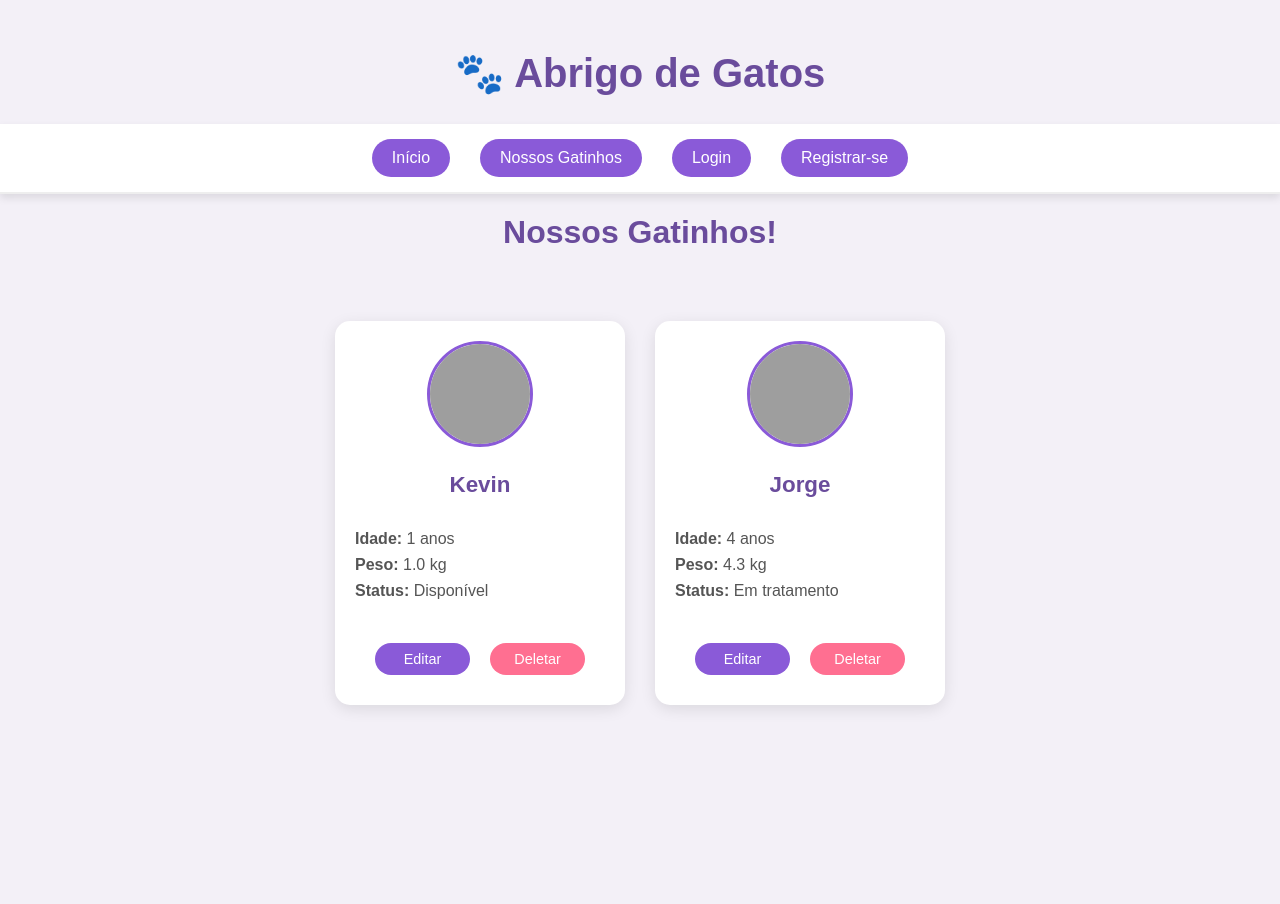
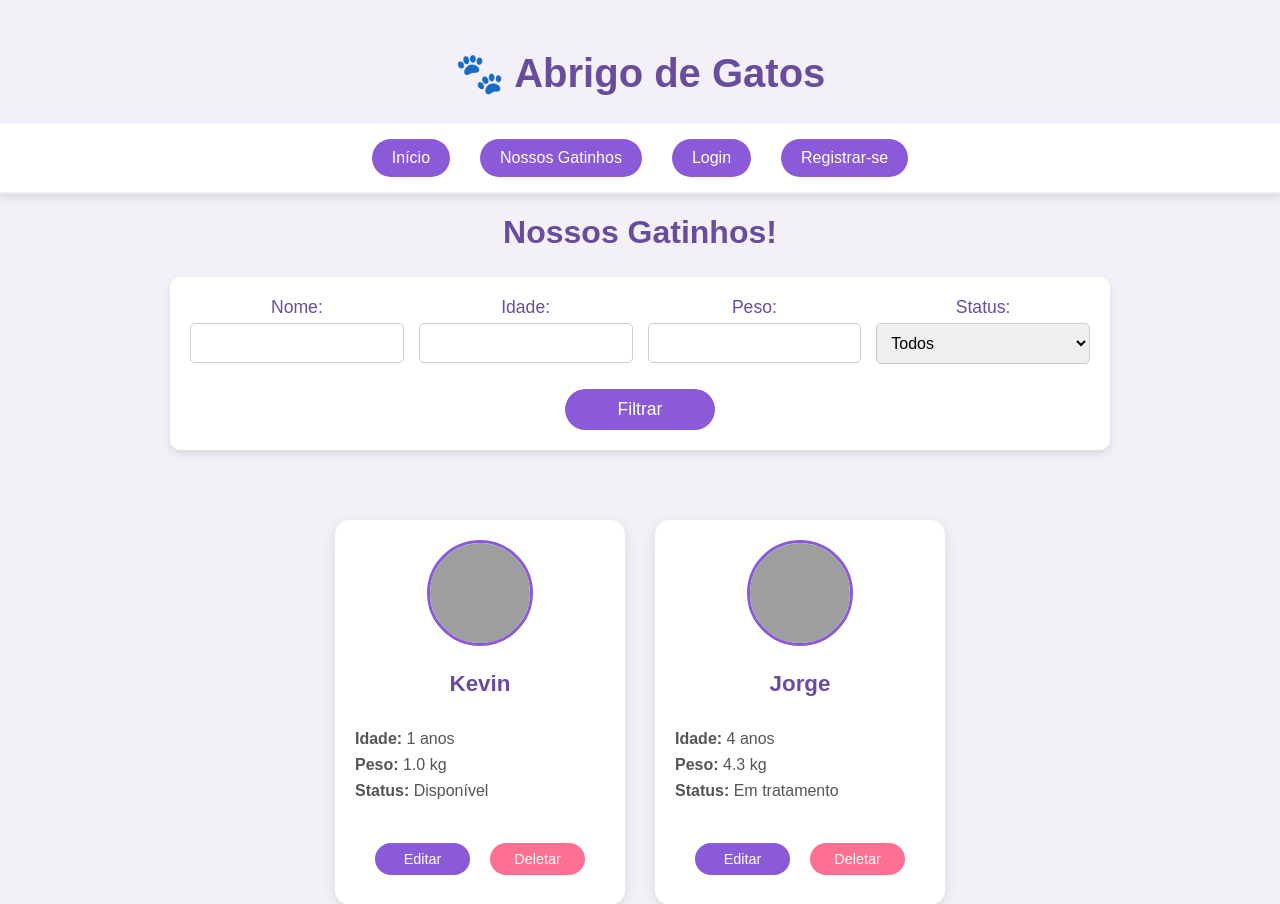
Before and after one commit to marianacondef/abrigo-de-gatos, a Flask app: page /gatos in a window 1280 px wide. Shown: the top 904 px of the page. Before the commit the page ends 709 px from the top, so only its background shows below. Run offline with Flask 3, Linux system fonts and the light colour scheme; grey boxes are pictures that could not be loaded.

Commit message:
feat: adicionado filtros para a exibição dos gatos.

```diff
--- a/app/routes.py
+++ b/app/routes.py
@@ -78,10 +78,29 @@ def admin_teste():
     return "Área de admin acessada com sucesso!"
 
 # Lista de gatos
-@main.route("/gatos")
+@main.route('/gatos', methods=['GET'])
 def lista_gatos():
-    gatos = Gato.query.all()
-    return render_template("gatos.html", gatos=gatos)
+    query = Gato.query
+
+    # Aplicar filtros com base nos parâmetros da URL
+    nome = request.args.get('nome')
+    if nome:
+        query = query.filter(Gato.nome.ilike(f"%{nome}%"))
+
+    idade = request.args.get('idade')
+    if idade:
+        query = query.filter(Gato.idade == int(idade))
+
+    peso = request.args.get('peso')
+    if peso:
+        query = query.filter(Gato.peso == float(peso))
+
+    status = request.args.get('status')
+    if status:
+        query = query.filter(Gato.status == status)
+
+    gatos = query.all()
+    return render_template('gatos.html', gatos=gatos)
 
 # Adicionar gato
 @main.route('/gatos/novo', methods=['GET', 'POST'])
--- a/app/static/style.css
+++ b/app/static/style.css
@@ -402,3 +402,74 @@ button:hover {
 .btn-cancelar:hover {
     background-color: #be9cf4;
 }
+
+/* Estilos para o container do filtro */
+.filtro-container {
+    max-width: 900px;
+    margin: 20px auto 30px;
+    padding: 20px;
+    background-color: #ffffff;
+    border-radius: 10px;
+    box-shadow: 0px 4px 8px rgba(0, 0, 0, 0.1);
+}
+
+/* Grid para os campos de filtro lado a lado */
+.filtro-grid {
+    display: grid;
+    grid-template-columns: repeat(auto-fit, minmax(200px, 1fr));
+    gap: 15px;
+    margin-bottom: 15px;
+}
+
+/* Estilo do formulário de filtro */
+.filtro-form {
+    width: 100%;
+}
+
+/* Cada grupo de campos do formulário de filtro */
+.filtro-form .form-group {
+    margin-bottom: 10px;
+}
+
+.filtro-form .form-group label {
+    display: block;
+    font-size: 1.1em;
+    color: #6a4c9c;
+    margin-bottom: 5px;
+}
+
+.filtro-form .form-group input,
+.filtro-form .form-group select {
+    width: 100%;
+    padding: 10px;
+    border: 1px solid #ccc;
+    border-radius: 5px;
+    font-size: 1em;
+    box-sizing: border-box;
+}
+
+/* Botão de filtrar */
+.filtro-btn {
+    background-color: #8a5ad8;
+    color: #ffffff;
+    border: none;
+    border-radius: 25px;
+    padding: 10px 20px;
+    font-size: 1.1em;
+    cursor: pointer;
+    transition: background-color 0.3s ease;
+    display: block;
+    margin: 0 auto;
+    min-width: 150px;
+}
+
+.filtro-btn:hover {
+    background-color: #6a4c9c;
+}
+
+/* Responsividade para telas menores */
+@media (max-width: 768px) {
+    .filtro-grid {
+        grid-template-columns: 1fr;
+    }
+}
--- a/app/templates/gatos.html
+++ b/app/templates/gatos.html
@@ -2,6 +2,41 @@
 
 {% block content %}
     <h2 class="titulo">Nossos Gatinhos!</h2>
+
+    <!-- Formulário de filtro movido para cima da listagem -->
+    <div class="filtro-container">
+        <form method="GET" action="{{ url_for('main.lista_gatos') }}" class="filtro-form">
+            <div class="filtro-grid">
+                <div class="form-group">
+                    <label for="nome">Nome:</label>
+                    <input type="text" id="nome" name="nome" value="{{ request.args.get('nome', '') }}">
+                </div>
+                <div class="form-group">
+                    <label for="idade">Idade:</label>
+                    <input type="number" id="idade" name="idade" value="{{ request.args.get('idade', '') }}">
+                </div>
+                <div class="form-group">
+                    <label for="peso">Peso:</label>
+                    <input type="number" step="0.1" id="peso" name="peso" value="{{ request.args.get('peso', '') }}">
+                </div>
+                <div class="form-group">
+                    <label for="status">Status:</label>
+                    <select id="status" name="status">
+                        <option value="" {% if not request.args.get('status') %}selected{% endif %}>Todos</option>
+                        <option value="Disponível" {% if request.args.get('status') == 'Disponível' %}selected{% endif %}>
+                            Disponível
+                        </option>
+                        <option value="Em tratamento" {% if request.args.get('status') == 'Em tratamento' %}selected{% endif %}>
+                            Em tratamento
+                        </option>
+                        <option value="Adotado" {% if request.args.get('status') == 'Adotado' %}selected{% endif %}>Adotado
+                        </option>
+                    </select>
+                </div>
+            </div>
+            <button type="submit" class="filtro-btn">Filtrar</button>
+        </form>
+    </div>
 
     <div class="gato-container">
         {% for gato in gatos %}
@@ -25,7 +60,6 @@
 
     <!-- Formulário oculto para envio do metodo POST -->
     <form id="form-deletar" method="POST" style="display: none;">
-        <!-- O CSRF token é importante para proteção contra ataques CSRF -->
         {% if csrf_token %}
             <input type="hidden" name="csrf_token" value="{{ csrf_token() }}">
         {% endif %}
```
Also changed, not shown: abrigo.db.
